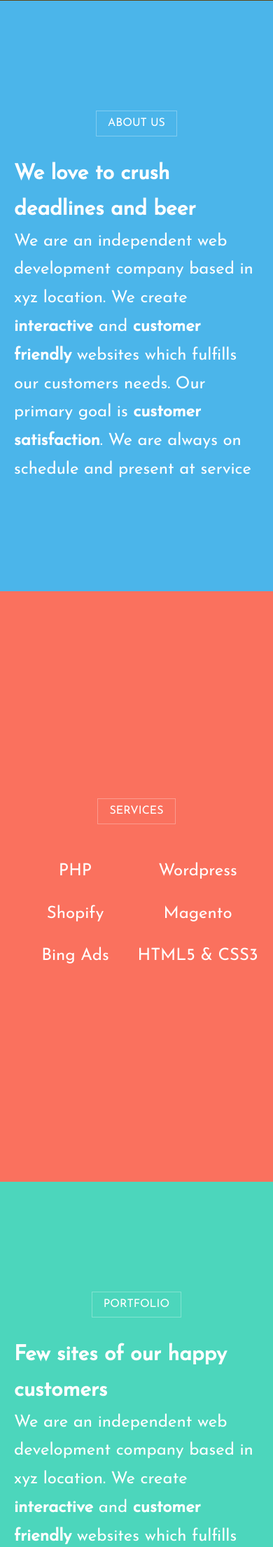
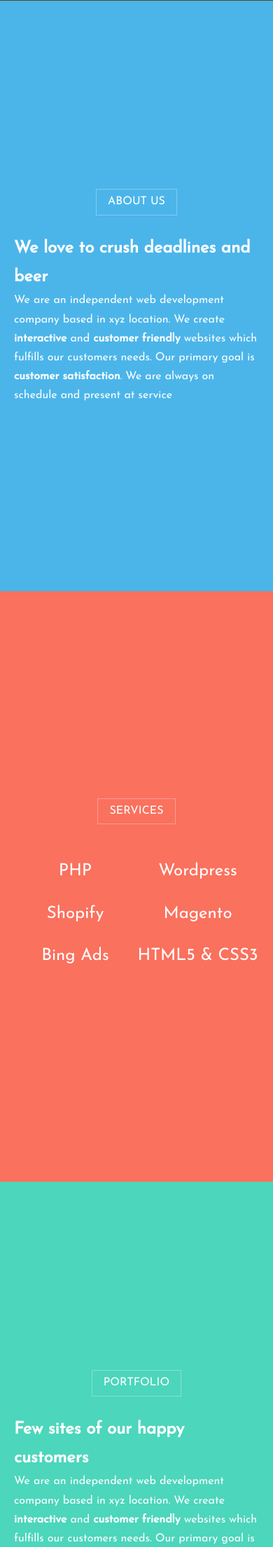
Before and after one commit to singhey/s, a PHP site: page /lcharmin/index.html in a window 390 px wide; the page is wider, and only the part inside the window is pictured. Shown: the part 843-3054 px from the top of that part at 70% size. Run offline with PHP 8.4, Linux system fonts and the light colour scheme; some libraries are stand-ins or nearby versions.

Commit message:
Update mobile.css

```diff
--- a/lcharmin/css/mobile.css
+++ b/lcharmin/css/mobile.css
@@ -64,4 +64,11 @@ header{
 	-webkit-transform:translateX(-80px);
 }
 
+h1.display-content{
+	font-size:24px;
 }
+.display-content{
+	font-size:16px;
+}
+
+}
```
